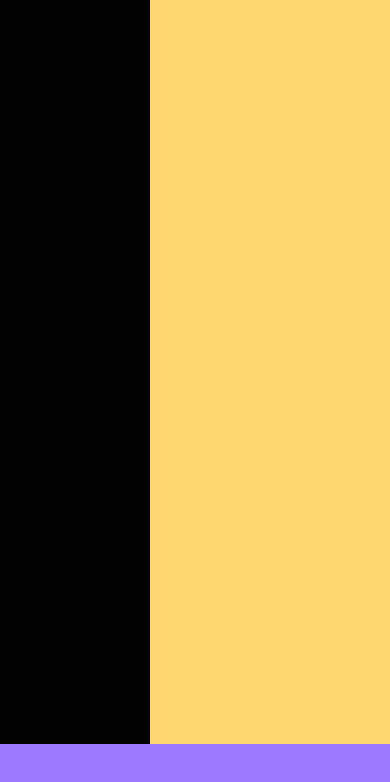
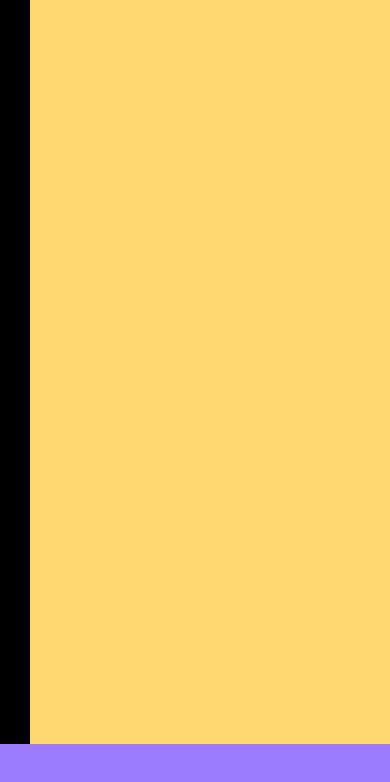
Before and after one commit to L-cir94/html-css-spotifyweb, a plain HTML site: page index.html in a window 390 px wide. Drawn offline with Linux system fonts and the light colour scheme.

Commit message:
media query sidebar for mobile

```diff
--- a/assets/css/style.css
+++ b/assets/css/style.css
@@ -40,9 +40,15 @@ footer.bottom{
     height:100px;
 }
 /*#region mediaquery */
-@media screen and (min-width: 480px)
+@media screen and (max-width: 480px)
 {
+.top > .sidebar{
+    width: 30px;
 
+}
+.top > .content{
+    width: calc(100% - 30px);
+}
 }
 @media screen and (min-width: 768px)
 {
```
